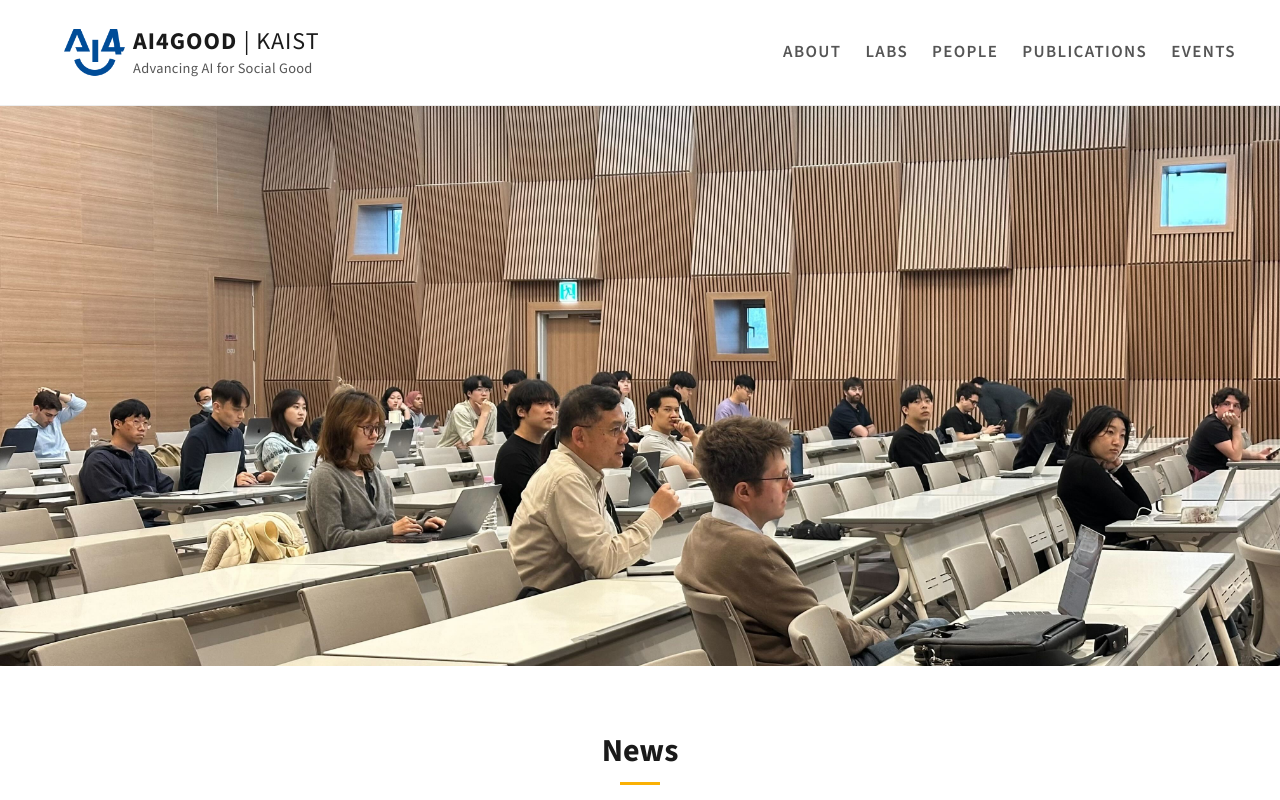
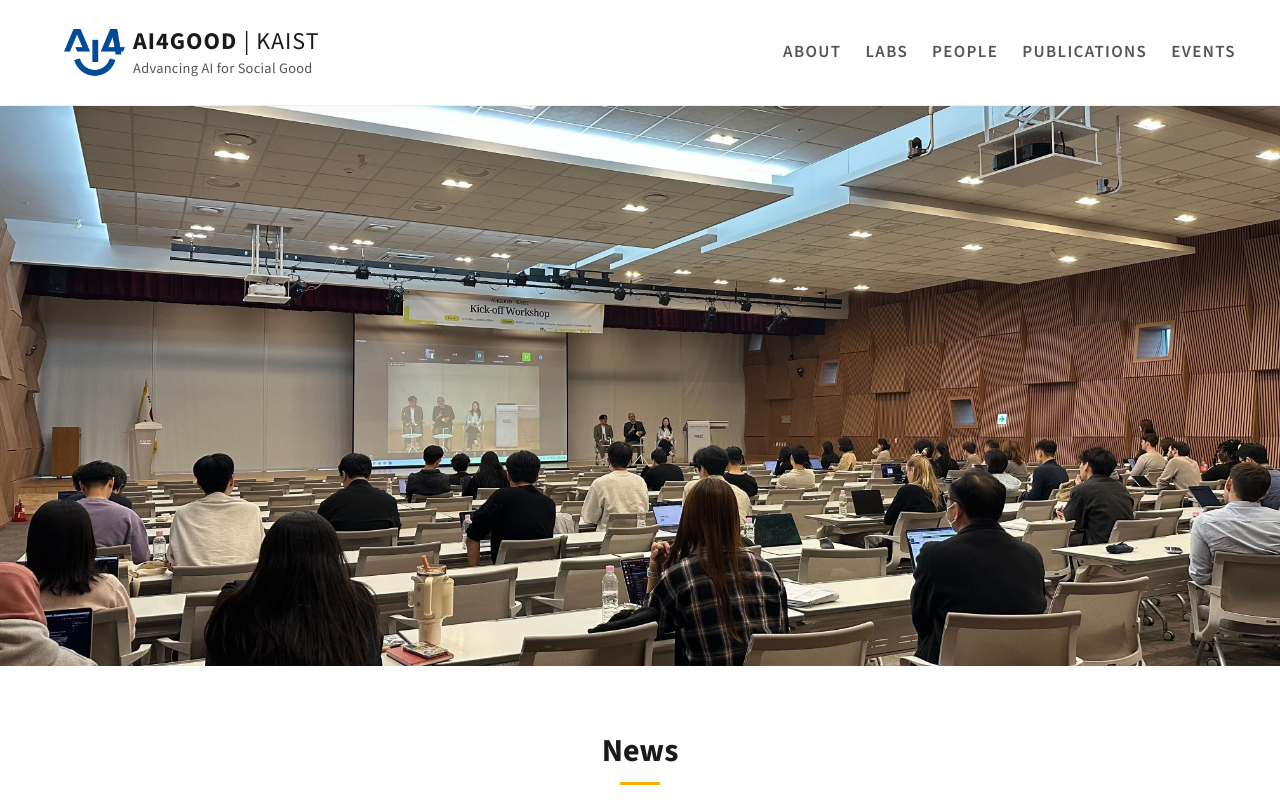
Before and after one commit to ai4good-kaist/ai4good-kaist.github.io, a React (Vite) app: page /#/labs in a window 1280 px wide. Shown: the top 800 px of the page. Built offline with nearby package versions, Linux system fonts and the light colour scheme.

Commit message:
fix video

```diff
--- a/src/pages/Home.jsx
+++ b/src/pages/Home.jsx
@@ -19,14 +19,12 @@ export default function Home() {
   const slides = [
     'workshop1.jpg',
     'workshop2.jpg',
-    'workshop3.jpg',
-    'workshop4.jpg',
   ];
 
   useEffect(() => {
     const timer = setInterval(() => {
       setCurrentSlide((prev) => (prev + 1) % slides.length);
-    }, 4000);
+    }, 6000);
     return () => clearInterval(timer);
   }, [slides.length]);
 
```
